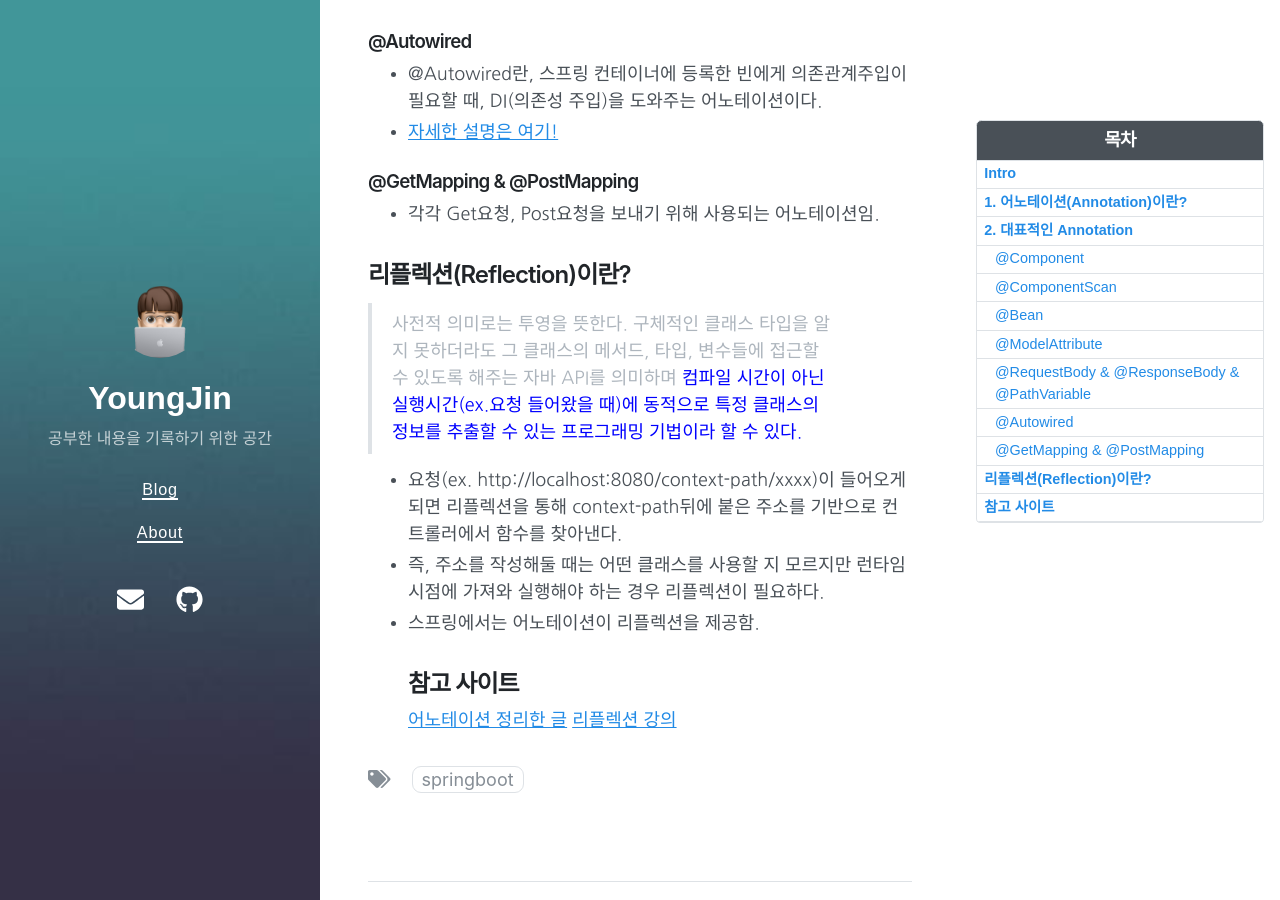
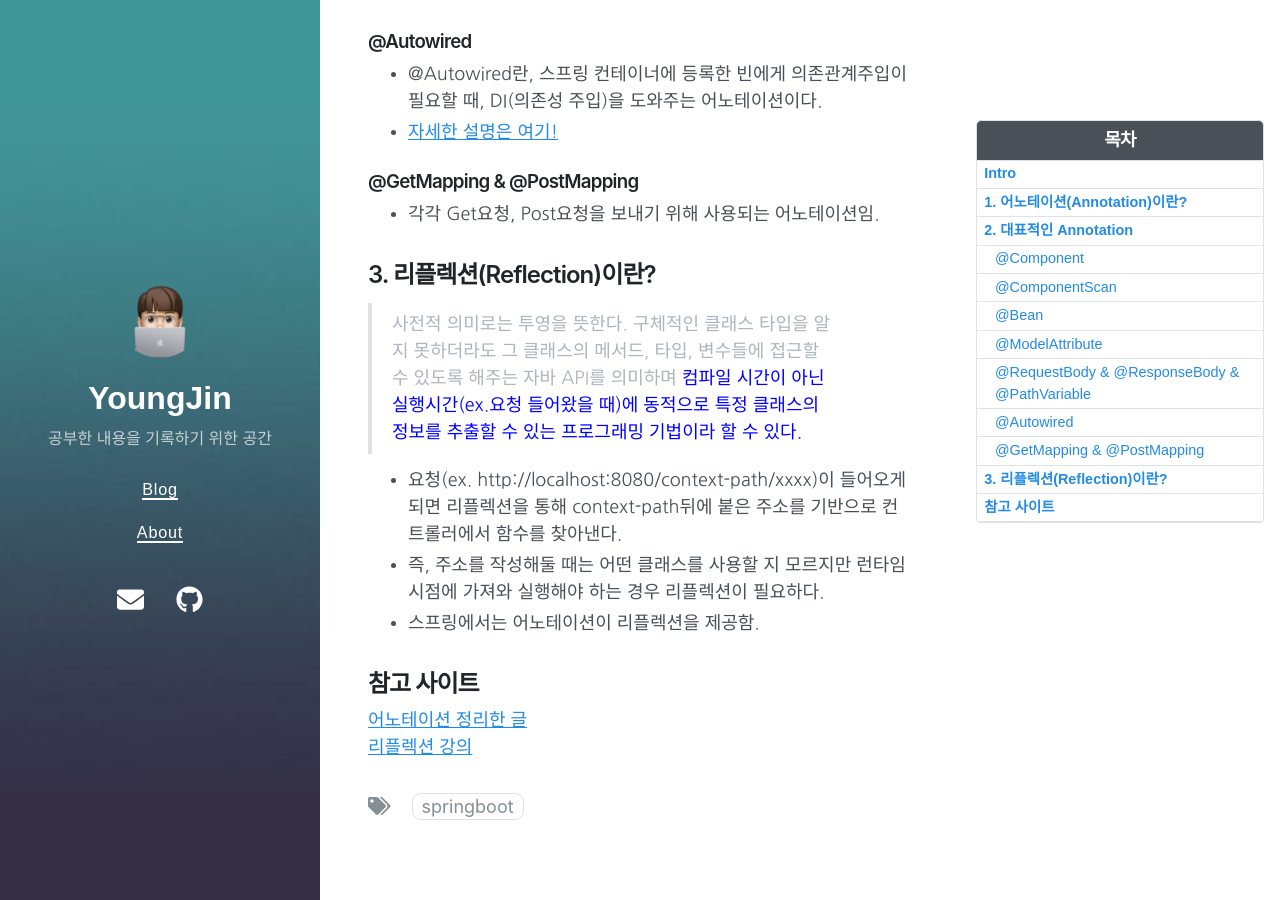
Before and after one commit to parkyoungjiin/parkyoungjiin.github.io, a Jekyll site: the page built from _posts/2023-06-16-어노테이션과 리플렉션.md, in a window 1280 px wide and 900 px high, scrolled down 1518 px. Built offline with Jekyll 4.4.1, drawn with Linux system fonts in a browser that asks for light colours; nearby versions of some CDN libraries.

Commit message:
Update 2023-06-16-어노테이션과 리플렉션.md

```diff
--- a/_posts/2023-06-16-어노테이션과 리플렉션.md
+++ b/_posts/2023-06-16-어노테이션과 리플렉션.md
@@ -39,17 +39,18 @@ toc_label: "어노테이션과 리플렉션"
 
 ### @Autowired
 - @Autowired란, 스프링 컨테이너에 등록한 빈에게 의존관계주입이 필요할 때, DI(의존성 주입)을 도와주는 어노테이션이다.<br>
-- [자세한 설명은 여기!](https://parkyoungjiin.github.io/springboot/spring/2023/06/10/DI(Dependency-Injection)-3%EA%B0%80%EC%A7%80-%EB%B0%A9%EB%B2%95/)
+- [자세한 설명은 여기!](https://parkyoungjiin.github.io/springboot/spring/2023/06/10/DI(Dependency-Injection)-3%EA%B0%80%EC%A7%80-%EB%B0%A9%EB%B2%95(feat.@Autowired)/)
 
 ### @GetMapping & @PostMapping
 - 각각 Get요청, Post요청을 보내기 위해 사용되는 어노테이션임.
 
-## 리플렉션(Reflection)이란?
+## 3. 리플렉션(Reflection)이란?
 > 사전적 의미로는 투영을 뜻한다. 구체적인 클래스 타입을 알지 못하더라도 그 클래스의 메서드, 타입, 변수들에 접근할 수 있도록 해주는 자바 API를 의미하며 <span style="color:blue">컴파일 시간이 아닌 실행시간(ex.요청 들어왔을 때)에 동적으로 특정 클래스의 정보를 추출할 수 있는 프로그래밍 기법이라 할 수 있다.<span>
 
 - 요청(ex. http://localhost:8080/context-path/xxxx)이 들어오게 되면 리플렉션을 통해 context-path뒤에 붙은 주소를 기반으로 컨트롤러에서 함수를 찾아낸다.
 - 즉, 주소를 작성해둘 때는 어떤 클래스를 사용할 지 모르지만 런타임 시점에 가져와 실행해야 하는 경우 리플렉션이 필요하다.
 - 스프링에서는 어노테이션이 리플렉션을 제공함.
+
 ## 참고 사이트
-[어노테이션 정리한 글](https://melonicedlatte.com/2021/07/18/182600.html#modelattribute)
+[어노테이션 정리한 글](https://melonicedlatte.com/2021/07/18/182600.html#modelattribute)<br>
 [리플렉션 강의](https://www.youtube.com/watch?v=AyQwvxRJ0q0)
```
